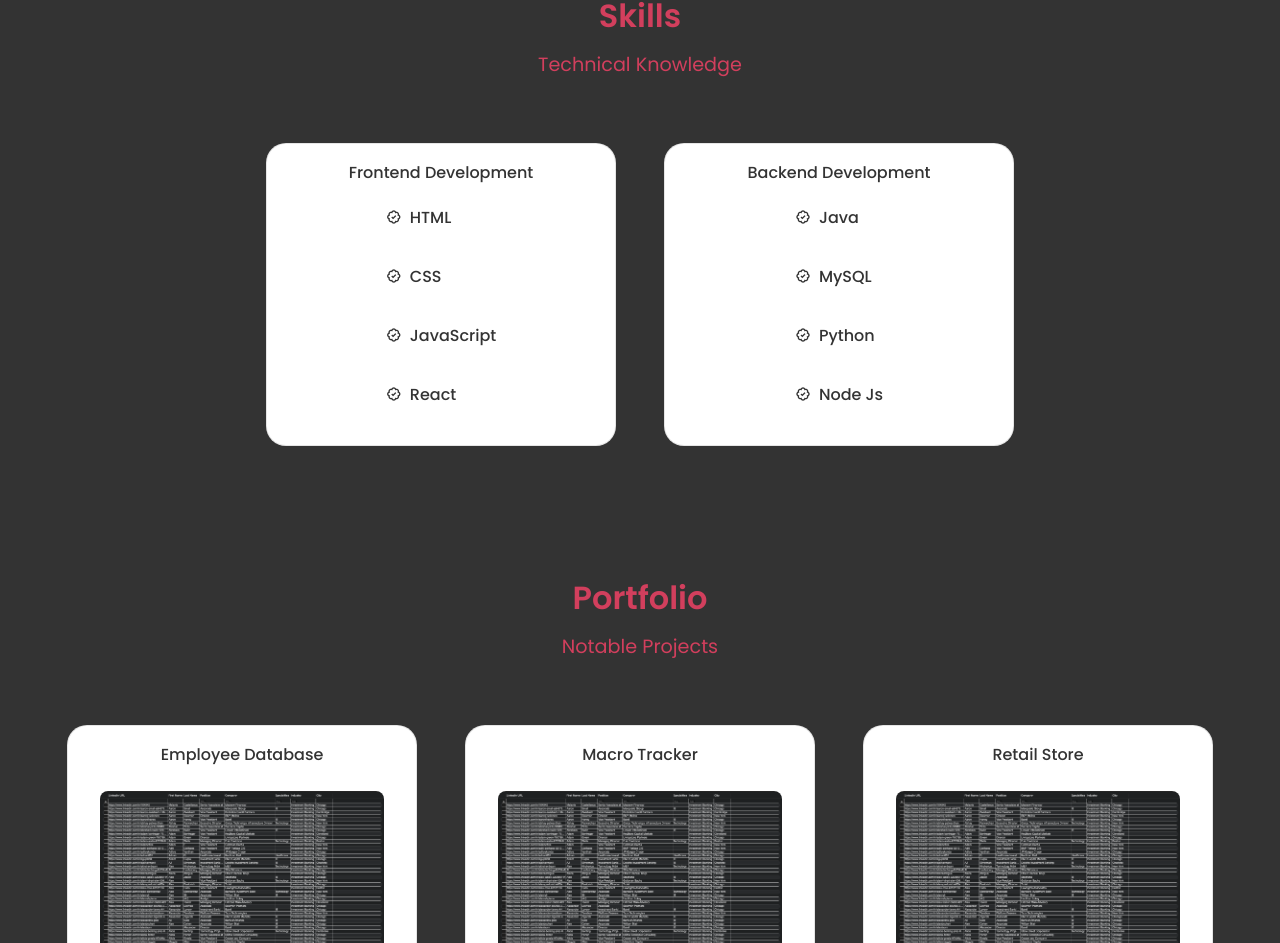
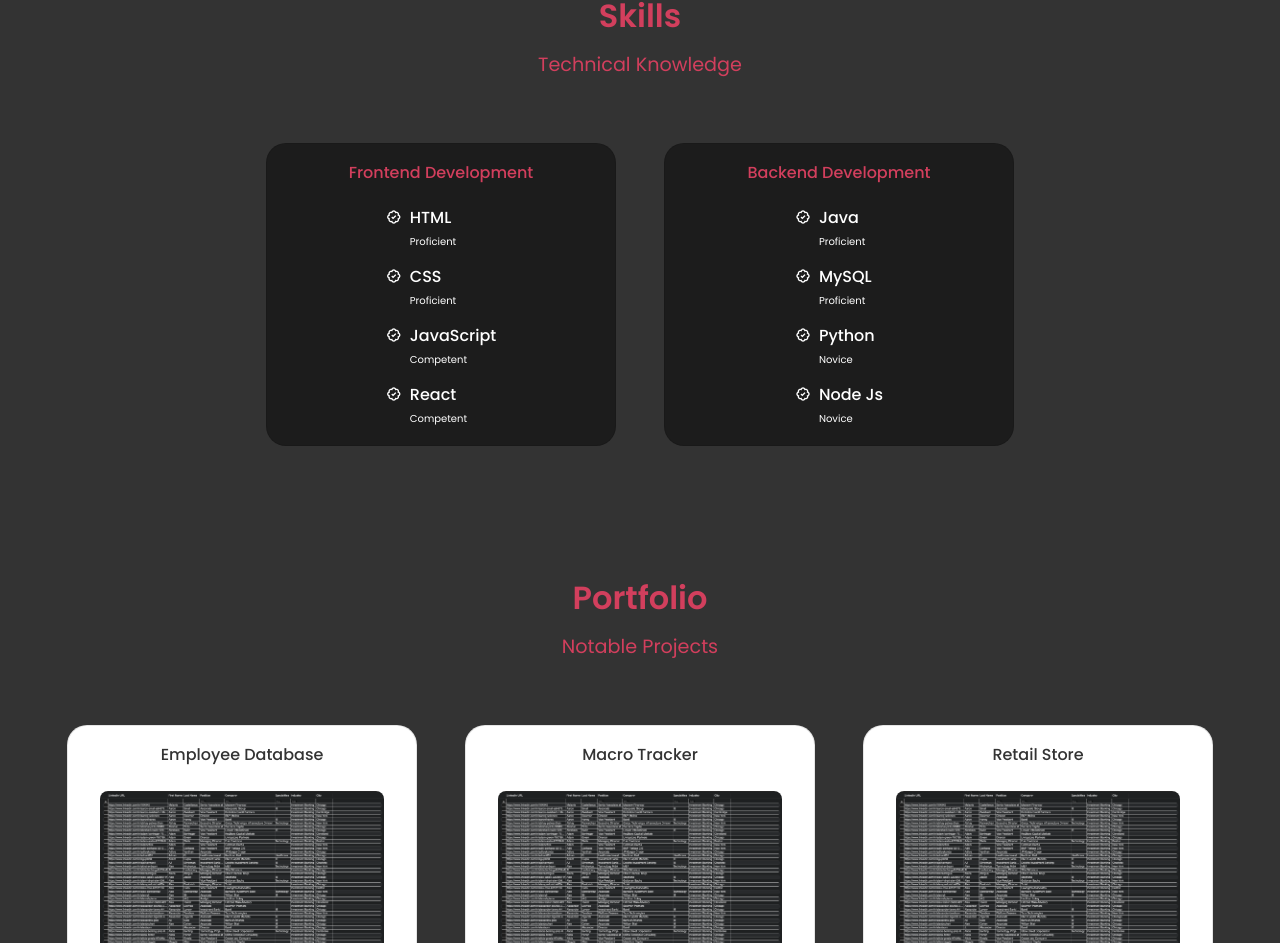
Before and after one commit to Tjrich336/PersonalPortfolio, a React (Create React App) app: page / in a window 1280 px wide. Shown: the part 1548-2491 px from the top of the page. Built offline with nearby package versions, Linux system fonts and the light colour scheme.

Commit message:
Updated skills page styling.

```diff
--- a/src/components/skills/skills.css
+++ b/src/components/skills/skills.css
@@ -5,7 +5,7 @@
 }
 
 .skills__content {
-    background-color: var(--container-color);
+    background-color: rgb(28, 28, 28);;
     border: 1px solid rgba(0, 0, 0, 0.1);
     padding: 1rem 2rem;
     border-radius: 1.25rem;
@@ -16,6 +16,7 @@
     font-weight: var(--font-medium);
     text-align: center;
     margin-bottom: var(--mb-1-5);
+    color: rgb(210, 63, 93);
 }
 
 .skills__box {
@@ -37,13 +38,14 @@
 
 .skills .bx-badge-check {
     font-size: 1rem;
-    color: var(--title-color);
+    color: white;
 }
 
 .skills__name {
     font-size: var(--normal-font-size);
     font-weight: var(--font-medium);
     line-height: 18px;
+    color: white;
 }
 
 .skills__level {
```
